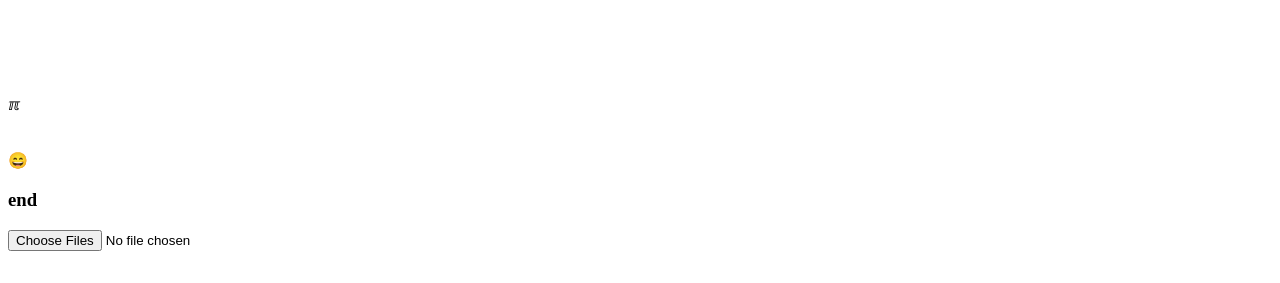
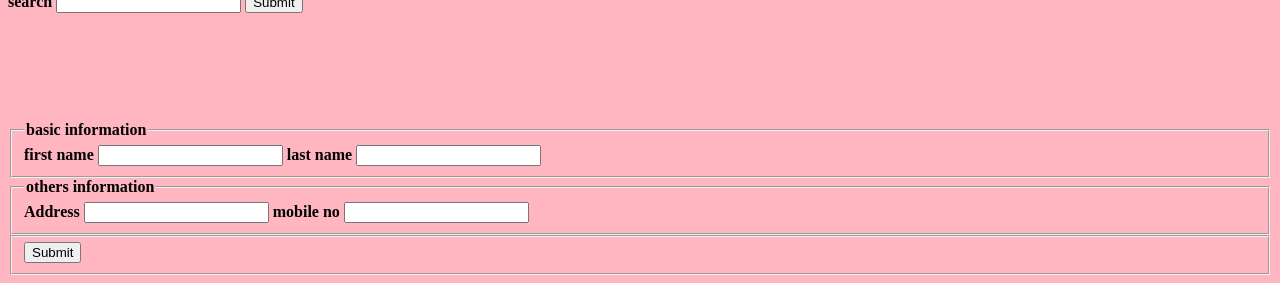
Before and after one commit to rangbind/fruits-shop, a PHP site: page /html.php in a window 1280 px wide. Shown: the part 587-870 px from the top of the page. Before the commit the page ends 838 px from the top, so only its background shows below. Run offline with PHP 8.4, Linux system fonts and the light colour scheme; some libraries are stand-ins or nearby versions.

Commit message:
uddated files

```diff
--- a/html.php
+++ b/html.php
@@ -3,6 +3,22 @@
 <head>
 	<meta charset="utf-8">
 	<title> html tags practice </title>
+
+	<style>
+	body{
+
+		background-color: lightpink;
+	}
+	</style>
+
+	<link rel="stylesheet" type="text/css" href="favicon/style.css">
+
+	<script>
+
+		alert("hello");
+
+	</script>
+
 </head>
 
 <body>
@@ -17,24 +33,109 @@
 	excessive land-tax and discrimination. Assuming leadership of the Indian National Congress in 1921, Gandhi led nationwide campaigns for easing poverty, expanding women's rights, building religious and ethnic amity, ending untouchability, and above all for achieving swaraj or self-rule.[9]</p>
 
 
-	<iframe width="560" height="315" src="https://www.youtube.com/embed/_FNOyXl15MI?start=3" title="YouTube video player" frameborder="0" allow="accelerometer; autoplay; clipboard-write; encrypted-media; gyroscope; picture-in-picture" allowfullscreen ></iframe>
-
-	<br><br><br>
-	<br><br><br>
-	&#8508;
-	<br><br><br>
-
-	&#128516;
 
 
 
-	<h3> end </h3>
+	<select >
+		<optgroup label="car">
+		<option value="car"> BMW </option>
+		<option value="car"> honda </option>
+		<option value="car"> maruti </option>
+		<option value="car"> activa </option>
+		</optgroup>
+
+		<optgroup label="foods">
+		<option value="car"> milk </option>
+		<option value="car"> fruits </option>
+		<option value="car"> maggy </option>
+		<option value="car"> pasta </option>
+		</optgroup>
 
 
-	<form enctype="multipart/form-data">
+	</select>
+	<br><br>
 
-		<input type="file" multiple="true">
-	</form>
+	<h3><form>
+		<input type="radio" name="Gender" value="male"> Male
+		<input type="radio" name="Gender" value="Female"> Female
+		<input type="radio" name="Gender" value="other"> Other
+		<br><br>
+		<input type="radio" name="emptype" value="manager"> manager
+		<input type="radio" name="emptype" value="developer"> developer
+
+
+	</form></h3>
+	<br><br><br>
+
+	<h3><form>
+		<input type="Checkbox" name="sports"> cricket
+		<input type="Checkbox" name="sports"> football
+		<input type="Checkbox" name="sports"> hockey
+
+
+	</form></h3>
+	<br><br><br>
+
+	<b><form>
+		search <input type="text" list="search">
+		<datalist id="search">
+			<option value="apple">
+			<option value="mango">
+			<option value="orange">
+			<option value="car">
+
+		</datalist>
+		<input type="submit" name="search">
+	</form></b>
+	<br><br><br><br><br><br>
+
+
+	<b><form>
+		<fieldset>
+			<legend> basic information </legend>
+			<label for="fname"> first name </label>
+			<input type="text" name="first_name" id="fname">
+			<label for="lname"> last name </label>
+			<input type="text" name="last_name" id="lname">
+		</fieldset>
+
+		<fieldset>
+			<legend> others information </legend>
+			<label for="address"> Address </label>
+			<input type="text" name="address" id="address">
+			<label for="mobile"> mobile no </label>
+			<input type="text" name="mobile" id="mobile">
+		</fieldset>
+
+		<fieldset>
+			<input type="submit">
+		</fieldset>
+	</form></b>
+
+
+
+
+
+
+
+
+
+
+
+
+
+
+
+
+
+
+
+
+
+
+
+
+
 
 
 
```
Also changed, not shown: css.php (added).
